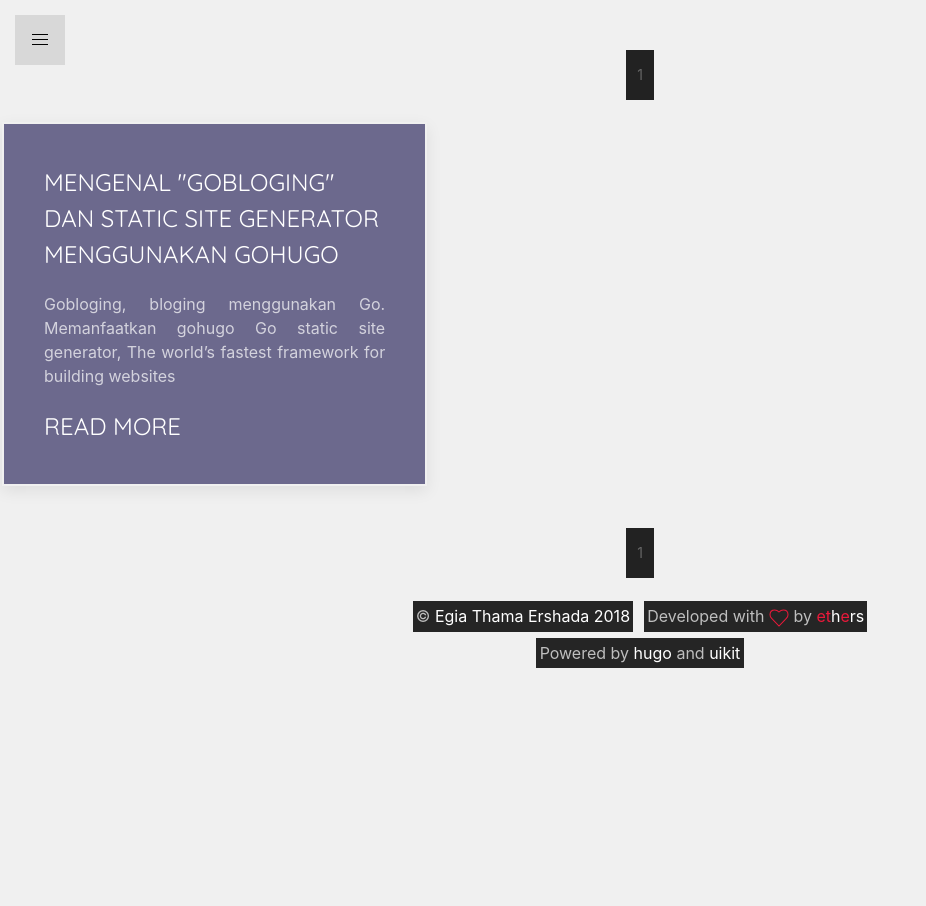
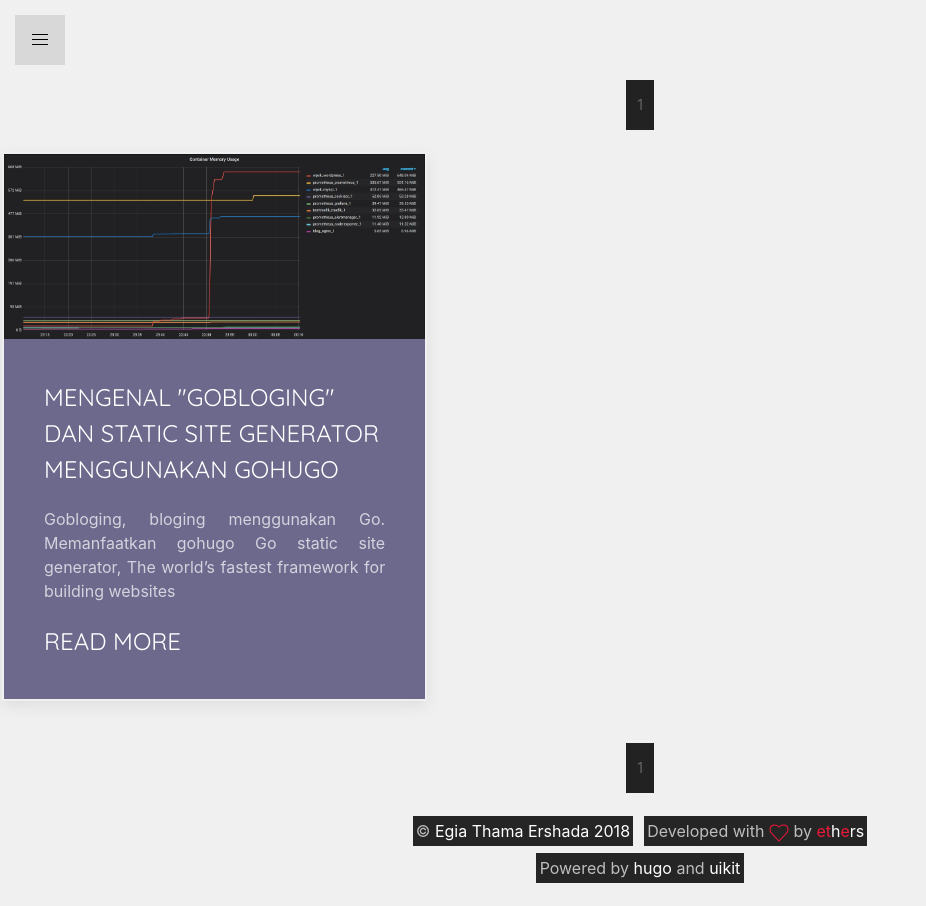
Before and after one commit to egiathamaershada/blog, a plain HTML site: page categories/golang/index.html in a window 1280 px wide. Shown: the whole page, without its empty margins (0-926 px from the left). Before the commit the page ends 800 px from the top, so only its background shows below. Drawn offline with nearby package versions, Linux system fonts and the light colour scheme.

Commit message:
fix styling

```diff
--- a/categories/golang/index.html
+++ b/categories/golang/index.html
@@ -68,11 +68,21 @@
         <h6 style="position:fixed;bottom:0;margin:0"></h6>
 
 
-    <div>
-        <span class="uk-padding-small" uk-sticky>
-            <button class="uk-padding-small e-button-menu" uk-toggle="target: #offcanvas-menu" ><span uk-icon="menu"></span></button>
-        </span>
-    </div>
+
+
+
+
+
+<div id="content">
+
+
+
+
+
+
+    <span class="uk-padding-small e-display-inline-block" uk-sticky>
+        <button class="uk-padding-small e-button-menu" uk-toggle="target: #offcanvas-menu" ><span uk-icon="menu"></span></button>
+    </span>
 
     <div id="offcanvas-menu" uk-offcanvas="mode: push; overlay: true">
         <div class="uk-offcanvas-bar">
@@ -96,15 +106,6 @@
     </div>
 
 
-
-
-
-<div id="content">
-
-
-
-
-
 <div class="uk-flex uk-flex-center">
     <ul class="uk-pagination">
 
@@ -120,6 +121,18 @@
 
     <div class="uk-card uk-card-default e-card  uk-light ">
 
+
+        <div class="uk-padding-remove">
+
+
+
+
+
+
+
+                <a href="https://egiathamaershada.github.io/blog/posts/gobloging/"><img class="uk-width-1-1" style="max-height:360px" data-src="/blog/images/gobloging-grafana-test-memory.jpg" alt="ethers" uk-img></a>
+
+        </div>
 
         <div class="uk-card-body uk-light">
             <h3 class="">
--- a/css/style.css
+++ b/css/style.css
@@ -71,5 +71,5 @@ blockquote
 }
 
 .e-display-inline-block {
-    display: inline-block;
+    display: inline-block !important;
 }
```
Also changed, not shown: categories/index.html (+15 -14 lines), index.html (+10 -9 lines), posts/gobloging/index.html (+15 -8 lines), posts/index.html (+27 -14 lines), posts/markdown-test/index.html (+10 -10 lines), tags/index.html (+15 -14 lines), tags/test/index.html (+27 -14 lines), images/gobloging-grafana-test-memory_hu051b047a39a247027f75e7afb6302564_124962_1280x360_fill_q90_lanczos_center.jpg (added), images/gobloging-grafana-test-memory_hu051b047a39a247027f75e7afb6302564_124962_360x360_fill_q60_lanczos_center.jpg (added).
